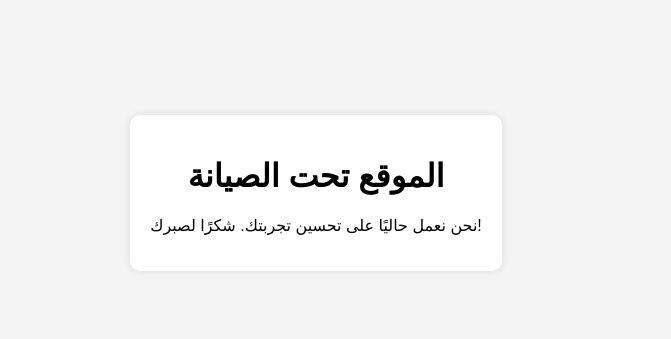
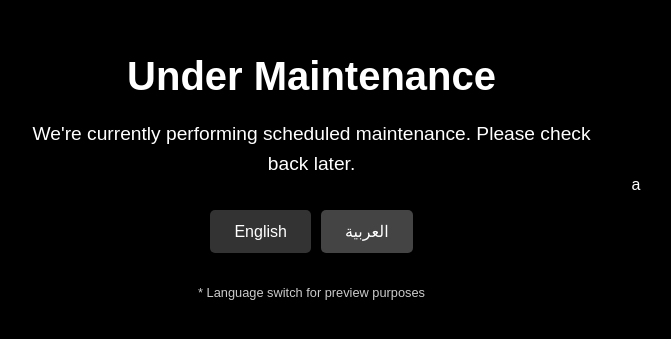
Before and after one commit to IyadEngle/Trendi-Lb, a plain HTML site: page index.html in a window 1280 px wide. Shown: the part 215-554 px from the top of the page, without its empty margins (324-995 px from the left). Drawn offline with Linux system fonts and the light colour scheme.

Commit message:
Update index.html

```diff
--- a/index.html
+++ b/index.html
@@ -1,31 +1,120 @@
 <!DOCTYPE html>
-<html lang="ar">
+<html lang="en" dir="ltr">
 <head>
     <meta charset="UTF-8">
     <meta name="viewport" content="width=device-width, initial-scale=1.0">
-    <title>الصيانة</title>
+    <title>Under Maintenance</title>
     <style>
+        :root {
+            --bg-color: #000000;
+            --text-color: #ffffff;
+            --btn-bg: #444444;
+        }
+
         body {
-            font-family: Arial, sans-serif;
+            background-color: var(--bg-color);
+            color: var(--text-color);
+            margin: 0;
+            padding: 0;
+            min-height: 100vh;
             display: flex;
             justify-content: center;
             align-items: center;
-            height: 100vh;
-            background-color: #f4f4f4;
+            font-family: 'Arial', sans-serif;
+            transition: all 0.3s;
+        }
+
+        .container {
             text-align: center;
+            max-width: 600px;
+            padding: 20px;
         }
-        .message {
-            background: white;
-            padding: 20px;
-            border-radius: 10px;
-            box-shadow: 0 0 10px rgba(0, 0, 0, 0.1);
+
+        h1 {
+            font-size: clamp(1.5rem, 5vw, 2.5rem);
+            margin: 0 0 20px 0;
+        }
+
+        p {
+            font-size: clamp(0.9rem, 2.5vw, 1.2rem);
+            line-height: 1.6;
+        }
+
+        .lang-switch {
+            margin-top: 30px;
+            display: flex;
+            gap: 10px;
+            justify-content: center;
+        }
+
+        button {
+            background-color: var(--btn-bg);
+            color: var(--text-color);
+            border: none;
+            padding: 12px 24px;
+            cursor: pointer;
+            border-radius: 5px;
+            transition: background-color 0.3s;
+            font-size: 1rem;
+        }
+
+        button:hover {
+            background-color: #666666;
+        }
+
+        button:disabled {
+            background-color: #333333;
+            cursor: not-allowed;
+        }
+
+        /* RTL Support */
+        [dir="rtl"] {
+            font-family: 'Arial Arabic', 'Segoe UI', sans-serif;
         }
     </style>
 </head>
 <body>
-    <div class="message">
-        <h1>الموقع تحت الصيانة</h1>
-        <p>نحن نعمل حاليًا على تحسين تجربتك. شكرًا لصبرك!</p>
+    <div class="container">
+        <h1 data-en="Under Maintenance" data-ar="الموقع قيد الصيانة">Under Maintenance</h1>
+        <p data-en="We're currently performing scheduled maintenance. Please check back later."
+           data-ar="نقوم حاليًا بإجراء صيانة مخططة. يرجى المحاولة مرة أخرى لاحقًا.">
+            We're currently performing scheduled maintenance. Please check back later.
+        </p>
+
+        <div class="lang-switch">
+            <button onclick="changeLanguage('en')" id="enBtn" disabled>English</button>
+            <button onclick="changeLanguage('ar')" id="arBtn">العربية</button>
+        </div>
+
+        <p style="margin-top: 30px; opacity: 0.8; font-size: 0.8em;"
+           data-en="* Language switch for preview purposes"
+           data-ar="* زر تغيير اللغة للعرض المسبق فقط">
+            * Language switch for preview purposes
+        </p>
     </div>
+
+    <script>
+        function changeLanguage(lang) {
+            // Update text content
+            document.querySelectorAll('[data-en], [data-ar]').forEach(element => {
+                element.textContent = element.getAttribute(`data-${lang}`);
+            });
+
+            // Update button states
+            document.getElementById('enBtn').disabled = (lang === 'en');
+            document.getElementById('arBtn').disabled = (lang === 'ar');
+
+            // Update document direction and language
+            document.documentElement.setAttribute('dir', lang === 'ar' ? 'rtl' : 'ltr');
+            document.documentElement.setAttribute('lang', lang);
+
+            // Save preference
+            localStorage.setItem('siteLang', lang);
+        }
+
+        // Load saved language
+        const savedLang = localStorage.getItem('siteLang') || 'en';
+        changeLanguage(savedLang);
+    </script>
 </body>
-</html>
+</html>a
```
